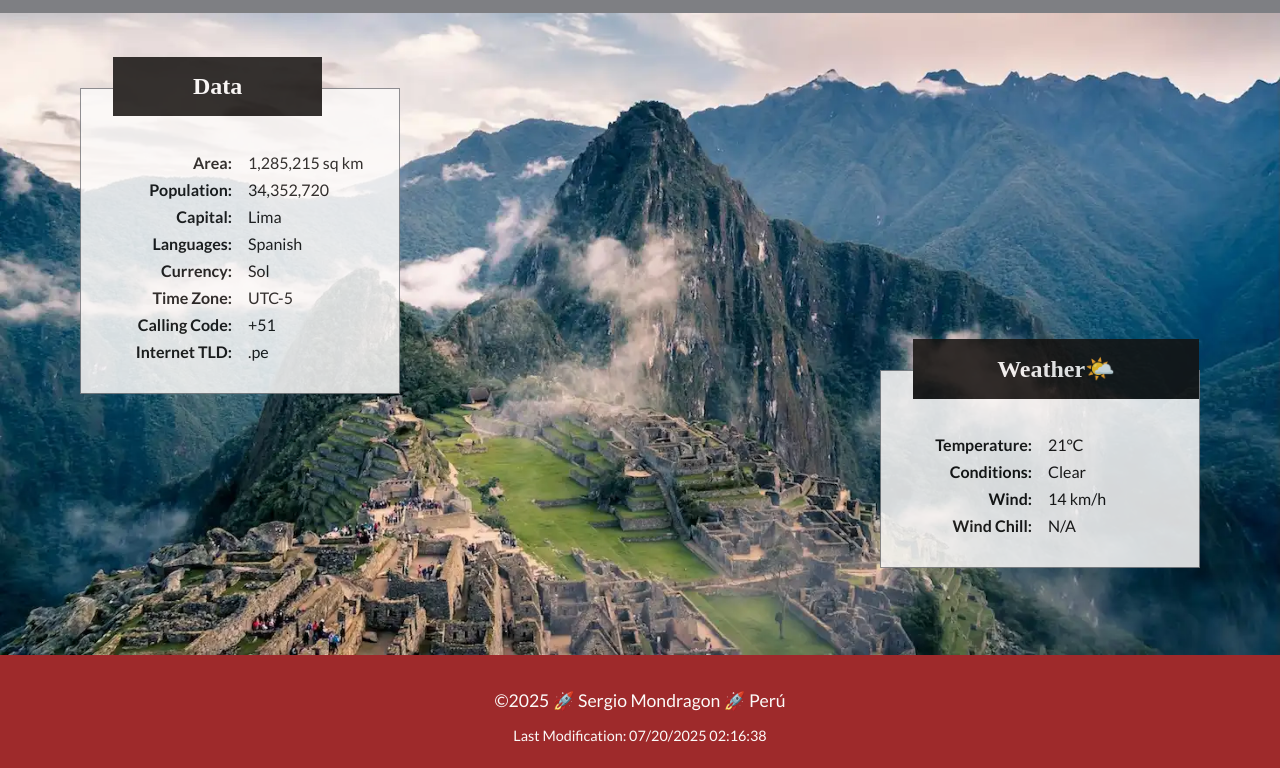
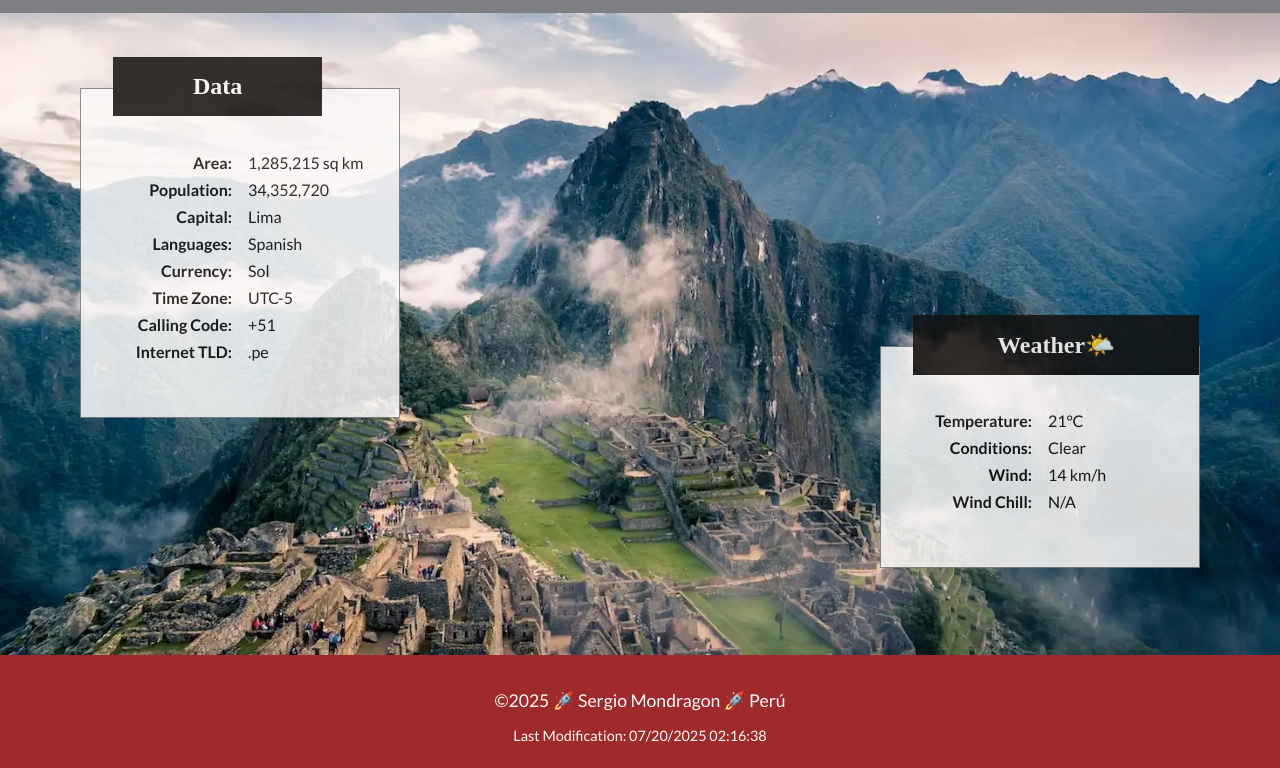
Before and after one commit to smondragondev/wdd131, a plain HTML site: page place.html in a window 1280 px wide. Shown: the part 72-840 px from the top of the page. Drawn offline with Linux system fonts and the light colour scheme; a web font is replaced by a local one.

Commit message:
Update page title for clarity and adjust grid layout in CSS

```diff
--- a/place.html
+++ b/place.html
@@ -5,7 +5,7 @@
     <meta name="viewport" content="width=device-width, initial-scale=1.0">
     <meta name="description" content="Perú - A place of historical significance, good food, and cultural richness.">
     <meta name="author" content="Sergio Mondragon">
-    <title>Perú</title>
+    <title>Perú - WDD 131 - Sergio Mondragon</title>
     <link rel="preconnect" href="https://fonts.googleapis.com">
     <link rel="preconnect" href="https://fonts.gstatic.com" crossorigin>
     <link href="https://fonts.googleapis.com/css2?family=Hepta+Slab:wght@1..900&family=Lato:wght@400;700&display=swap" rel="stylesheet">
--- a/styles/place.css
+++ b/styles/place.css
@@ -59,7 +59,7 @@ header h1 {
 
 section{
     display: grid;
-    grid-template-rows: 2;
+    grid-template-rows: auto 1fr;
     justify-content: center;
     padding: 2rem;
     gap: 1.5rem;
```
